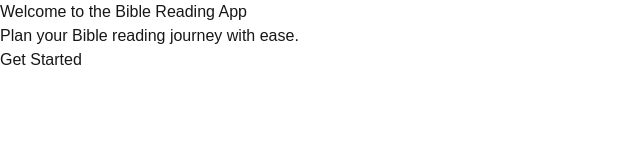
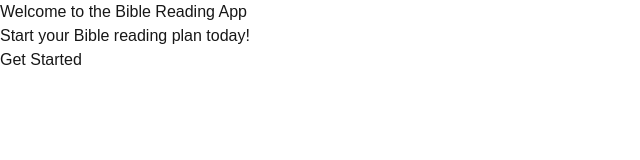
Before and after one commit to bschm0622/bible-app, a Next.js app: page / in a window 1280 px wide. Shown: the top 160 px of the page, without its empty margins (0-640 px from the left). Built offline with nearby package versions, Linux system fonts and the light colour scheme.

Commit message:
setup supabase and app structure

```diff
--- a/src/app/utils/app.js
+++ b/src/app/create_plan/page.tsx
@@ -1,9 +1,9 @@
 "use client"; // Mark this as a client component
 
 import { useState } from 'react';
-import { supabase } from '../utils/supabase';
+import { supabase } from '../../utils/supabase';
 
-export default function App() {
+export default function CreatePlan() {
   const [planType, setPlanType] = useState('');
   const [startDate, setStartDate] = useState('');
   const [endDate, setEndDate] = useState('');
--- a/src/app/page.tsx
+++ b/src/app/page.tsx
@@ -1,9 +1,15 @@
-export default function Home() {
+import Link from 'next/link';
+
+export default function LandingPage() {
   return (
-    <div className="flex flex-col items-center justify-center min-h-screen">
+    <div className="p-4">
       <h1 className="text-3xl font-bold">Welcome to the Bible Reading App</h1>
-      <p className="mt-4">Plan your Bible reading journey with ease.</p>
-      <a href="/app" className="mt-8 bg-blue-500 text-white px-4 py-2 rounded">Get Started</a>
+      <p className="mt-4">Start your Bible reading plan today!</p>
+      <Link href="/create_plan">
+        <button className="mt-6 bg-blue-500 text-white px-4 py-2 rounded">
+          Get Started
+        </button>
+      </Link>
     </div>
   );
 }
```
Also changed, not shown: src/utils/supabase.js (renamed from src/app/utils/supabase.js).
